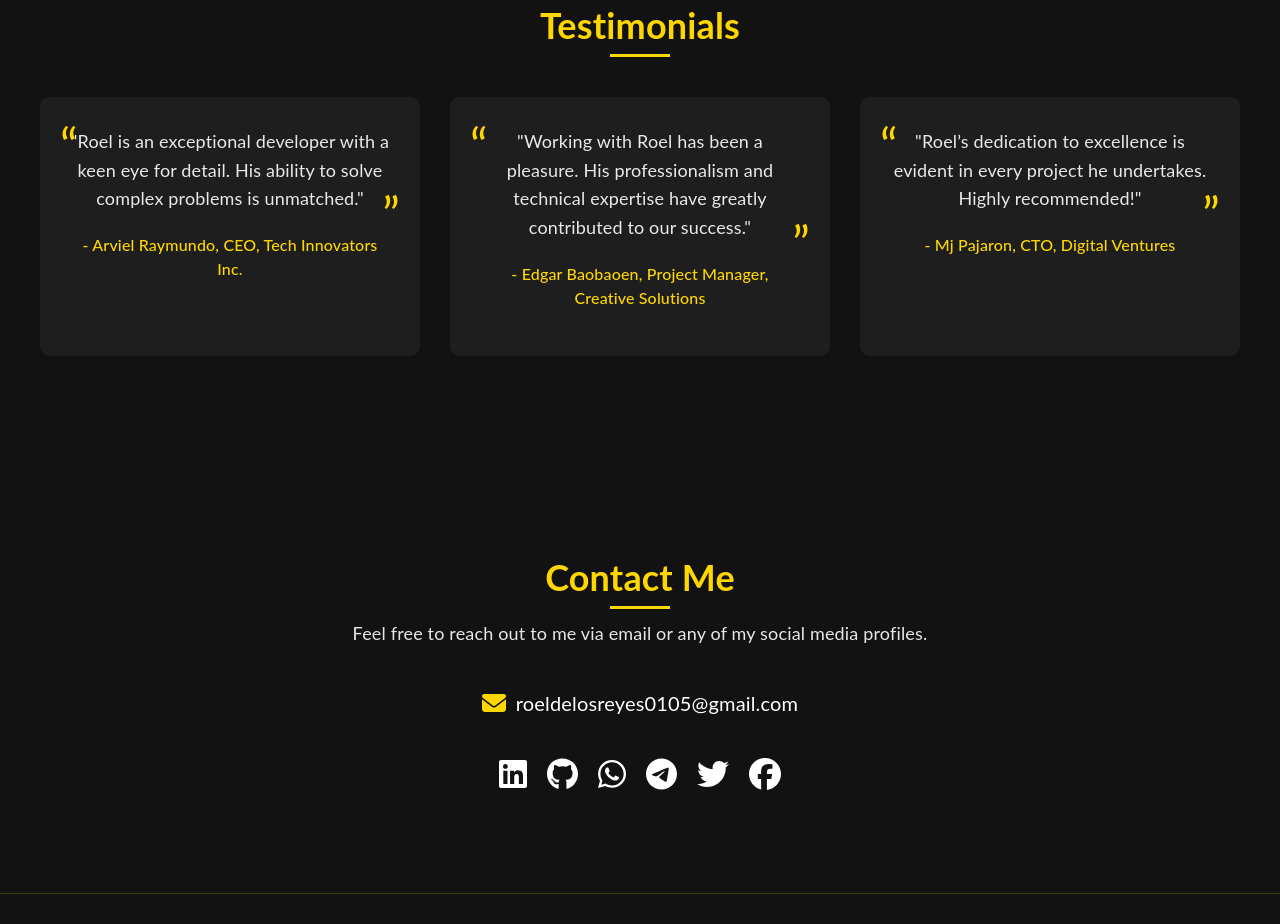
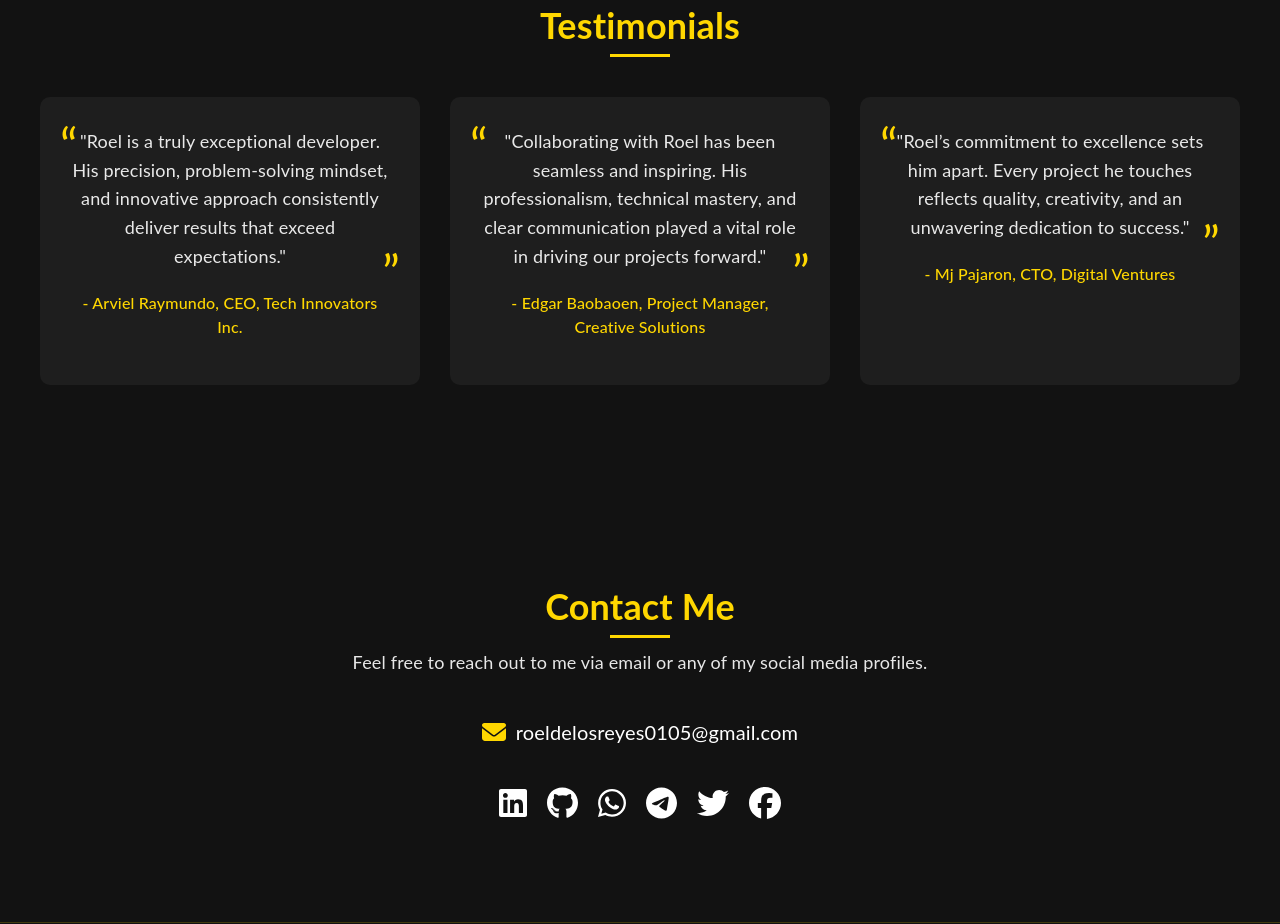
Before and after one commit to leorxdxd/Roelsportfolio, a React (Create React App) app: page / in a window 1280 px wide. Shown: the part 7260-8184 px from the top of the page. Built offline with nearby package versions, Linux system fonts and the light colour scheme.

Commit message:
Update Testimonials.tsx

```diff
--- a/src/components/Testimonials.tsx
+++ b/src/components/Testimonials.tsx
@@ -7,19 +7,19 @@ const Testimonials = () => {
       name: "Arviel Raymundo",
       position: "CEO, Tech Innovators Inc.",
       feedback:
-        "Roel is an exceptional developer with a keen eye for detail. His ability to solve complex problems is unmatched.",
+        "Roel is a truly exceptional developer. His precision, problem-solving mindset, and innovative approach consistently deliver results that exceed expectations.",
     },
     {
       name: "Edgar Baobaoen",
       position: "Project Manager, Creative Solutions",
       feedback:
-        "Working with Roel has been a pleasure. His professionalism and technical expertise have greatly contributed to our success.",
+        "Collaborating with Roel has been seamless and inspiring. His professionalism, technical mastery, and clear communication played a vital role in driving our projects forward.",
     },
     {
       name: "Mj Pajaron",
       position: "CTO, Digital Ventures",
       feedback:
-        "Roel’s dedication to excellence is evident in every project he undertakes. Highly recommended!",
+        "Roel’s commitment to excellence sets him apart. Every project he touches reflects quality, creativity, and an unwavering dedication to success.",
     },
   ];
 
```
